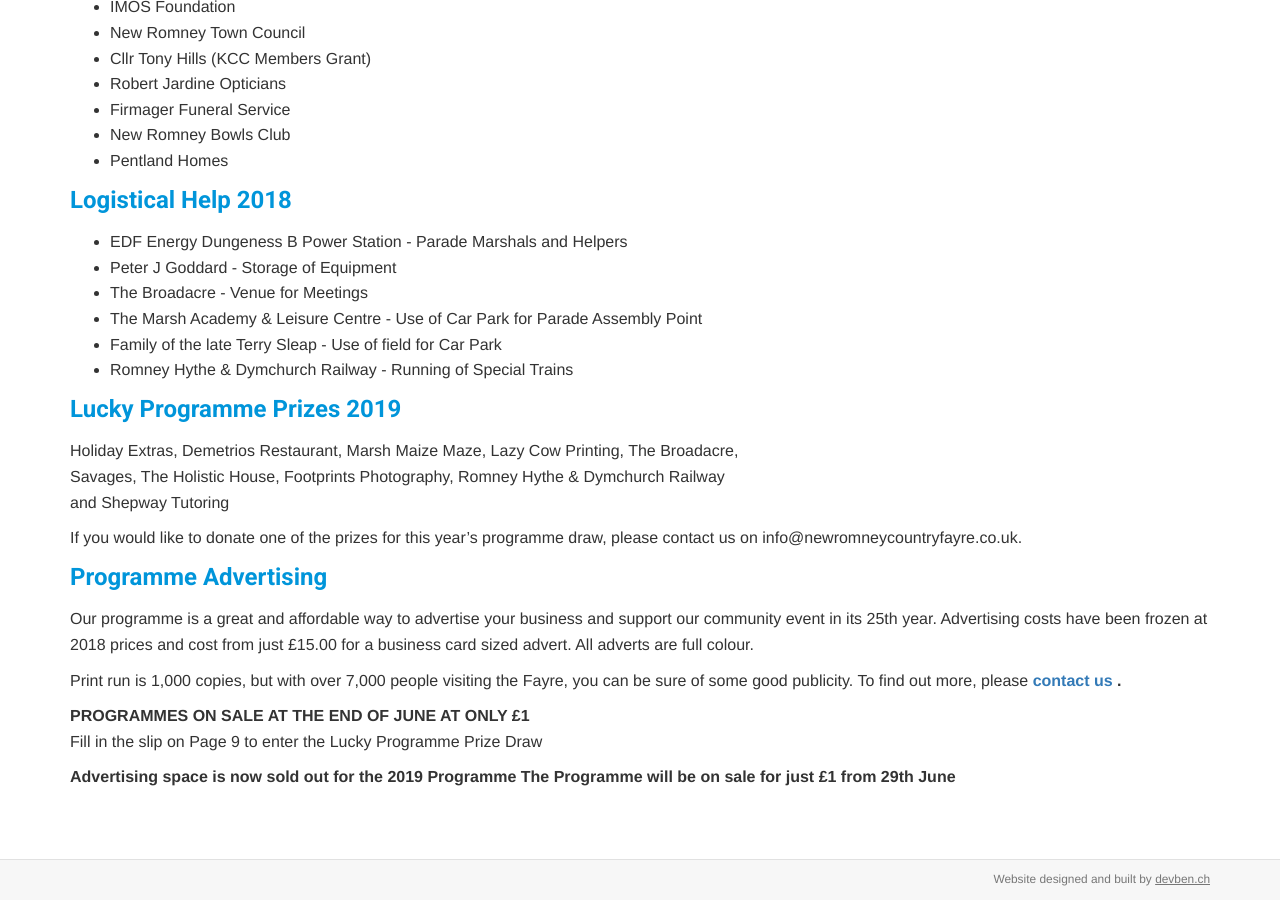
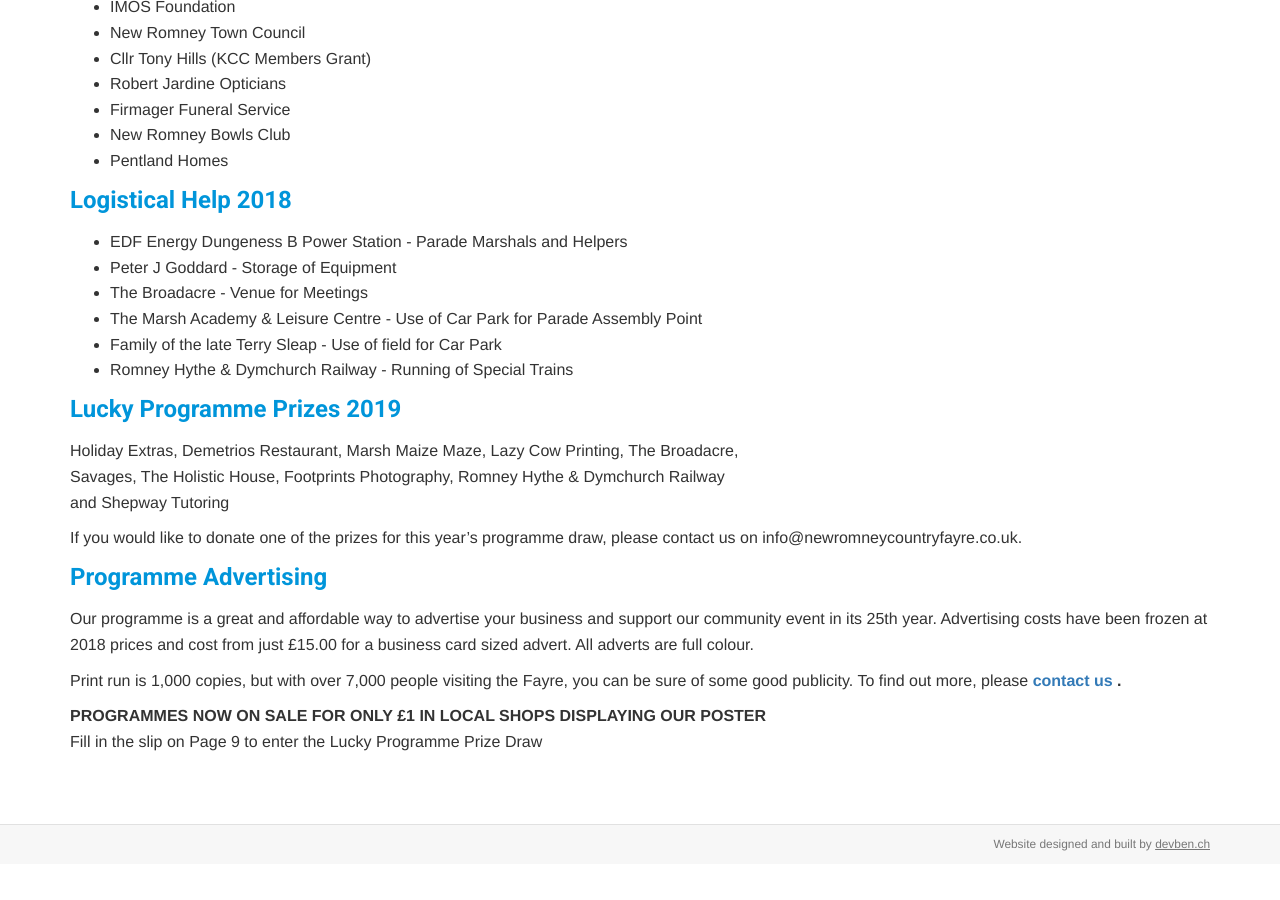
Before and after one commit to jodiedoubleday/newromney, a Jekyll site: the page built from supportUs.md, in a window 1280 px wide and 900 px high, scrolled down 1234 px. Built offline with Jekyll 4.4.1, drawn with Linux system fonts in a browser that asks for light colours; a script that is not in the unit is left out; after the commit the page ends 2098 px from its top, so only the background shows below that.

Commit message:
Update Pages “supportUs”

```diff
--- a/supportUs.md
+++ b/supportUs.md
@@ -90,7 +90,5 @@
 
 Print run is 1,000 copies, but with over 7,000 people visiting the Fayre, you can be sure of some good publicity.   To find out more, please **[contact us](/contactUs) .**
 
-**PROGRAMMES ON SALE AT THE END OF JUNE AT ONLY £1**\
+**PROGRAMMES NOW ON SALE FOR ONLY £1 IN LOCAL SHOPS DISPLAYING OUR POSTER**\
 Fill in the slip on Page 9 to enter the Lucky Programme Prize Draw
-
-**Advertising space is now sold out for the 2019 Programme  The Programme will be on sale for just £1 from 29th June**
```
